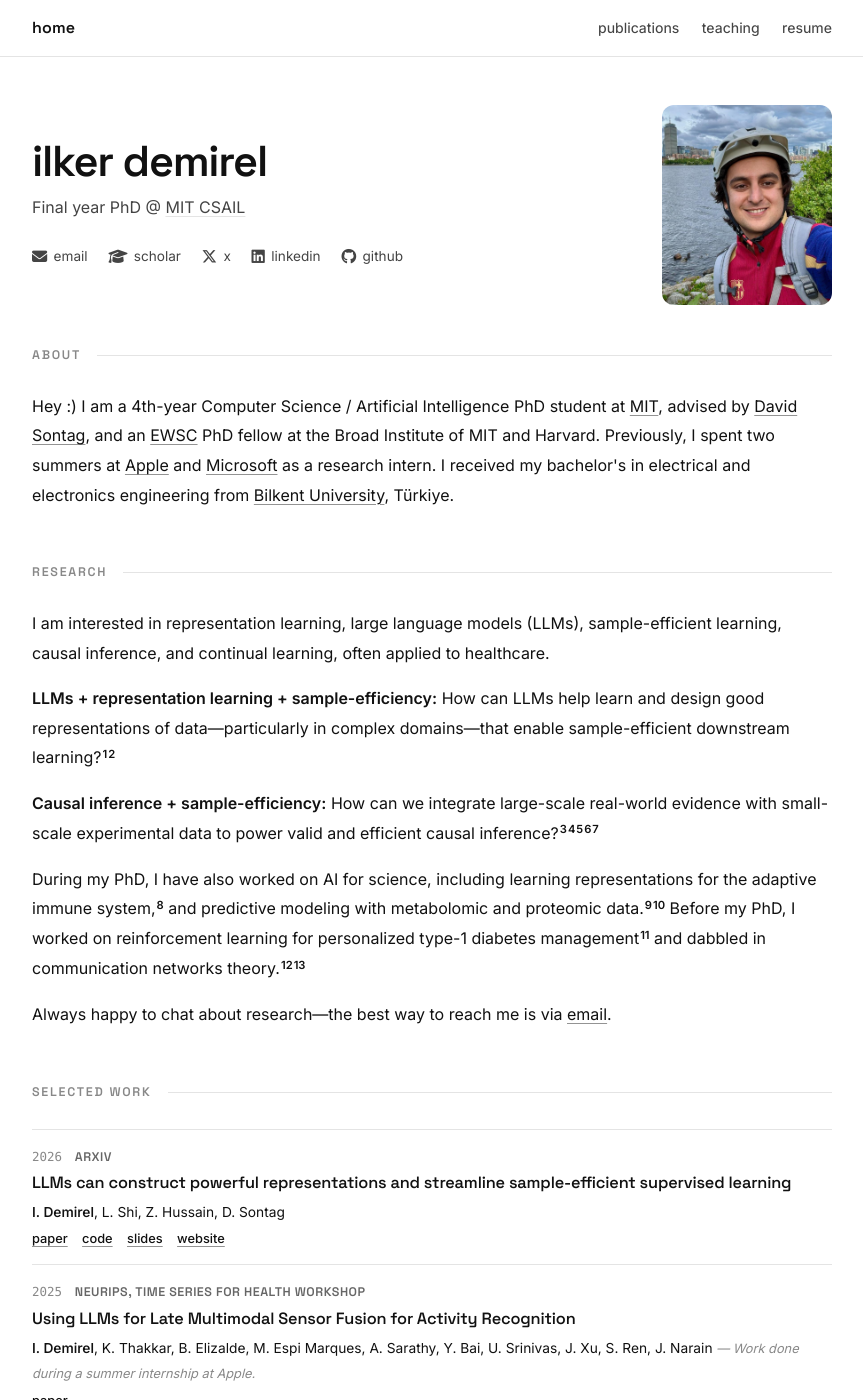
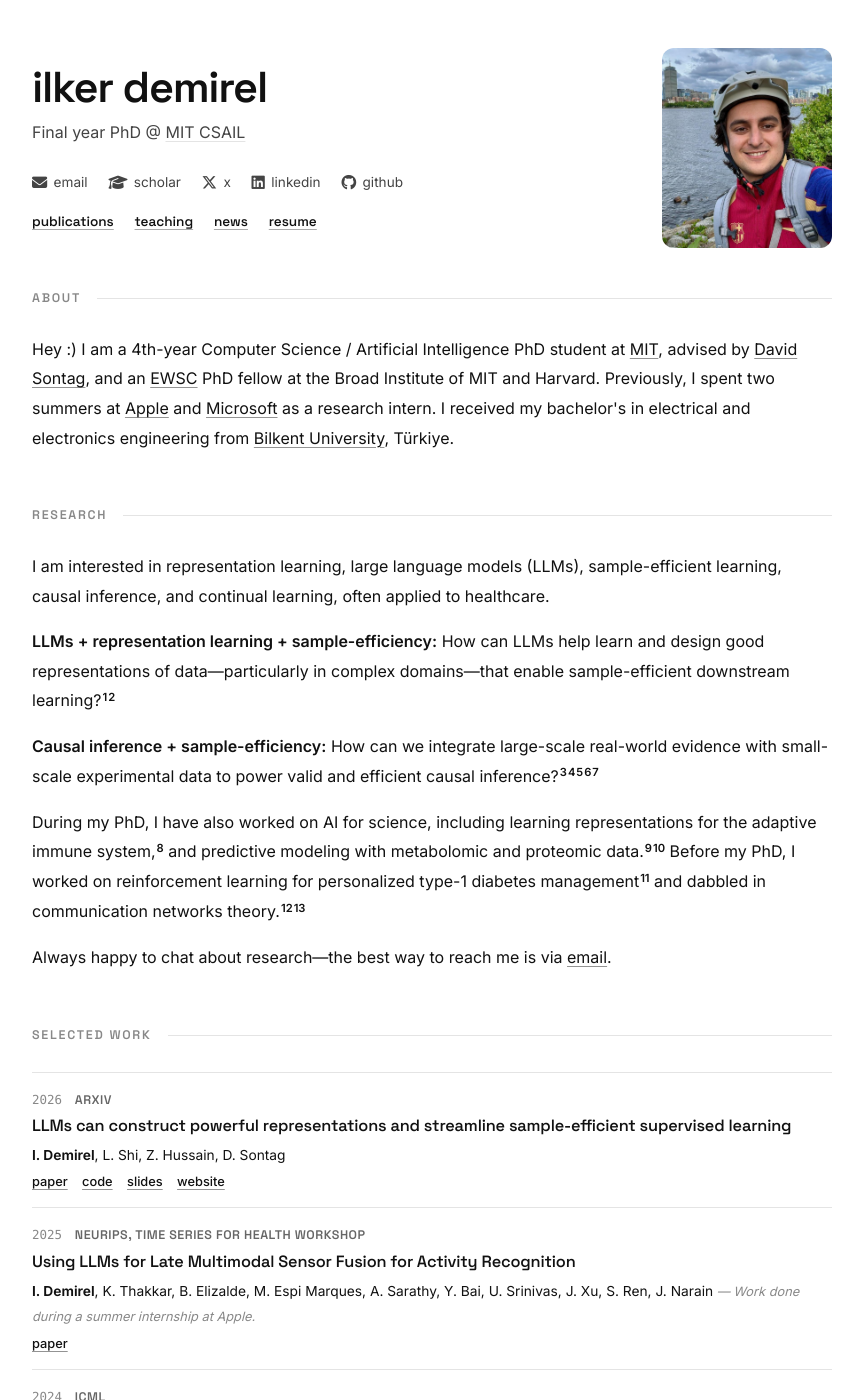
Before and after one commit to demireal/demireal.github.io, a Jekyll site: the page built from index.html, in a window 1280 px wide and 1400 px high. Shown: the whole window, without its empty margins (208-1071 px from the left). Built offline with Jekyll 4.4.1, drawn with Linux system fonts in a browser that asks for light colours.

Commit message:
v2: drop top nav for hero page links + back-home on subpages, add news page, bold author name, misc text fixes
Co-authored-by: Cursor <cursoragent@cursor.com>

```diff
--- a/_layouts/default.html
+++ b/_layouts/default.html
@@ -25,18 +25,10 @@
 </head>
 <body>
 
-  <nav class="nav">
-    <div class="nav__inner">
-      <a href="{{ '/' | relative_url }}" class="nav__name">home</a>
-      <div class="nav__links">
-        <a href="{{ '/publications/' | relative_url }}" class="nav__link {% if page.url == '/publications/' %}nav__link--active{% endif %}">publications</a>
-        <a href="{{ '/teaching/' | relative_url }}" class="nav__link {% if page.url == '/teaching/' %}nav__link--active{% endif %}">teaching</a>
-        <a href="{{ '/cv/' | relative_url }}" class="nav__link {% if page.url == '/cv/' %}nav__link--active{% endif %}">resume</a>
-      </div>
-    </div>
-  </nav>
-
   <main class="main">
+    {% unless page.url == "/" %}
+      <a href="{{ '/' | relative_url }}" class="backlink"><i class="fas fa-arrow-left"></i>&ensp;home</a>
+    {% endunless %}
     {{ content }}
   </main>
 
--- a/assets/css/main.scss
+++ b/assets/css/main.scss
@@ -80,60 +80,22 @@ a:hover {
 }
 
 /* ============================================================
-   NAV
+   BACK LINK (subpages)
    ============================================================ */
-.nav {
-  position: sticky;
-  top: 0;
-  z-index: 100;
-  background: color-mix(in srgb, var(--bg) 88%, transparent);
-  backdrop-filter: blur(10px);
-  -webkit-backdrop-filter: blur(10px);
-  border-bottom: 1px solid var(--border);
-}
-
-.nav__inner {
-  max-width: var(--max-w);
-  margin: 0 auto;
-  padding: 0 1.25rem;
-  display: flex;
+.backlink {
+  display: inline-flex;
   align-items: center;
-  justify-content: space-between;
-  height: 56px;
-}
-
-.nav__name {
   font-family: var(--font-display);
-  font-size: 1rem;
-  font-weight: 600;
-  letter-spacing: 0.01em;
-  color: var(--text);
-  text-decoration: none;
-}
-.nav__name:visited { color: var(--text); }
-.nav__name:hover { color: var(--accent); opacity: 1; }
-
-.nav__links { display: flex; align-items: center; gap: 1.4rem; }
-
-.nav__link {
-  font-size: 0.88rem;
-  font-weight: 450;
+  font-size: 0.85rem;
+  font-weight: 500;
   color: var(--text-secondary);
   text-decoration: none;
-  padding: 0.35rem 0;
-  border-bottom: 1.5px solid transparent;
-  transition: color 0.2s ease, border-color 0.2s ease;
-  line-height: 44px;
+  margin-bottom: 2rem;
+  transition: color 0.15s ease;
 }
-.nav__link:visited { color: var(--text-secondary); }
-.nav__link:hover {
-  color: var(--accent);
-  opacity: 1;
-}
-.nav__link--active {
-  color: var(--text);
-  border-bottom-color: var(--accent);
-}
+.backlink:visited { color: var(--text-secondary); }
+.backlink:hover { color: var(--accent); opacity: 1; }
+.backlink i { font-size: 0.75rem; }
 
 /* ============================================================
    HERO
@@ -212,6 +174,25 @@ a:hover {
 }
 .hero__socials i { font-size: 0.95rem; }
 
+.hero__pages {
+  display: flex;
+  flex-wrap: wrap;
+  gap: 0.4rem 1.3rem;
+  justify-content: center;
+  margin-top: 0.2rem;
+}
+
+.hero__pages a {
+  font-family: var(--font-display);
+  font-size: 0.85rem;
+  font-weight: 550;
+  color: var(--text);
+  text-decoration: underline;
+  text-decoration-thickness: 1px;
+  text-underline-offset: 3px;
+  text-decoration-color: color-mix(in srgb, var(--text) 35%, transparent);
+}
+
 @media (min-width: 700px) {
   .hero {
     flex-direction: row;
@@ -220,7 +201,8 @@ a:hover {
     justify-content: space-between;
     gap: 2.5rem;
   }
-  .hero__socials { justify-content: flex-start; }
+  .hero__socials,
+  .hero__pages { justify-content: flex-start; }
 }
 
 /* ============================================================
@@ -340,7 +322,7 @@ a:hover {
 }
 .pub-item__authors strong {
   color: var(--text);
-  font-weight: 550;
+  font-weight: 700;
 }
 
 .pub-item__note {
@@ -618,8 +600,9 @@ a:hover {
     gap: 1.25rem;
   }
   .cv-entry__date {
-    width: 110px;
+    width: 128px;
     text-align: right;
+    white-space: nowrap;
   }
 }
 
--- a/index.html
+++ b/index.html
@@ -14,6 +14,12 @@ title: ""
       <a href="https://x.com/ilkerdemirel_" target="_blank" rel="noopener" title="X / Twitter"><i class="fab fa-x-twitter"></i><span>x</span></a>
       <a href="https://www.linkedin.com/in/ilker-demirel-7ab01818a/" target="_blank" rel="noopener" title="LinkedIn"><i class="fab fa-linkedin"></i><span>linkedin</span></a>
       <a href="https://github.com/demireal" target="_blank" rel="noopener" title="GitHub"><i class="fab fa-github"></i><span>github</span></a>
+    </div>
+    <div class="hero__pages">
+      <a href="{{ '/publications/' | relative_url }}">publications</a>
+      <a href="{{ '/teaching/' | relative_url }}">teaching</a>
+      <a href="{{ '/news/' | relative_url }}">news</a>
+      <a href="{{ '/cv/' | relative_url }}">resume</a>
     </div>
   </div>
   <img src="{{ '/assets/images/ilker3.png' | relative_url }}"
@@ -72,38 +78,3 @@ title: ""
   {% endfor %}
   <p class="scholar-note">see <a href="{{ '/publications/' | relative_url }}">all publications</a> or <a href="https://scholar.google.com/citations?user=pHAhVlQAAAAJ" target="_blank" rel="noopener">google scholar</a> for the complete list.</p>
 </section>
-
-<!-- ── News (hidden for now) ─────────────────────────────
-<section class="section">
-  <h2 class="section__heading">news</h2>
-  <ul class="news-list" id="news-list">
-    {% for item in site.data.news %}
-      <li class="news-item{% if forloop.index > 5 %} news-item--hidden{% endif %}">
-        <span class="news-date">{{ item.date }}</span>
-        <span class="news-text">{{ item.text }}</span>
-      </li>
-    {% endfor %}
-  </ul>
-  {% if site.data.news.size > 5 %}
-    <button class="news-toggle" id="news-toggle" aria-expanded="false">
-      <span class="news-toggle__text">Show more</span>
-      <i class="fas fa-chevron-down news-toggle__icon"></i>
-    </button>
-  {% endif %}
-</section>
-
-<script>
-(function() {
-  var btn = document.getElementById('news-toggle');
-  if (!btn) return;
-  var list = document.getElementById('news-list');
-  btn.addEventListener('click', function() {
-    var expanded = btn.getAttribute('aria-expanded') === 'true';
-    list.classList.toggle('news-list--expanded', !expanded);
-    btn.setAttribute('aria-expanded', !expanded);
-    btn.querySelector('.news-toggle__text').textContent = expanded ? 'Show more' : 'Show less';
-    btn.classList.toggle('news-toggle--open', !expanded);
-  });
-})();
-</script>
-──────────────────────────────────────────────────────── -->
```
Also changed, not shown: _pages/cv.md (+1 -1 lines), _pages/news.md (added, +17 -0 lines), _pages/teaching.md (+1 -1 lines).
